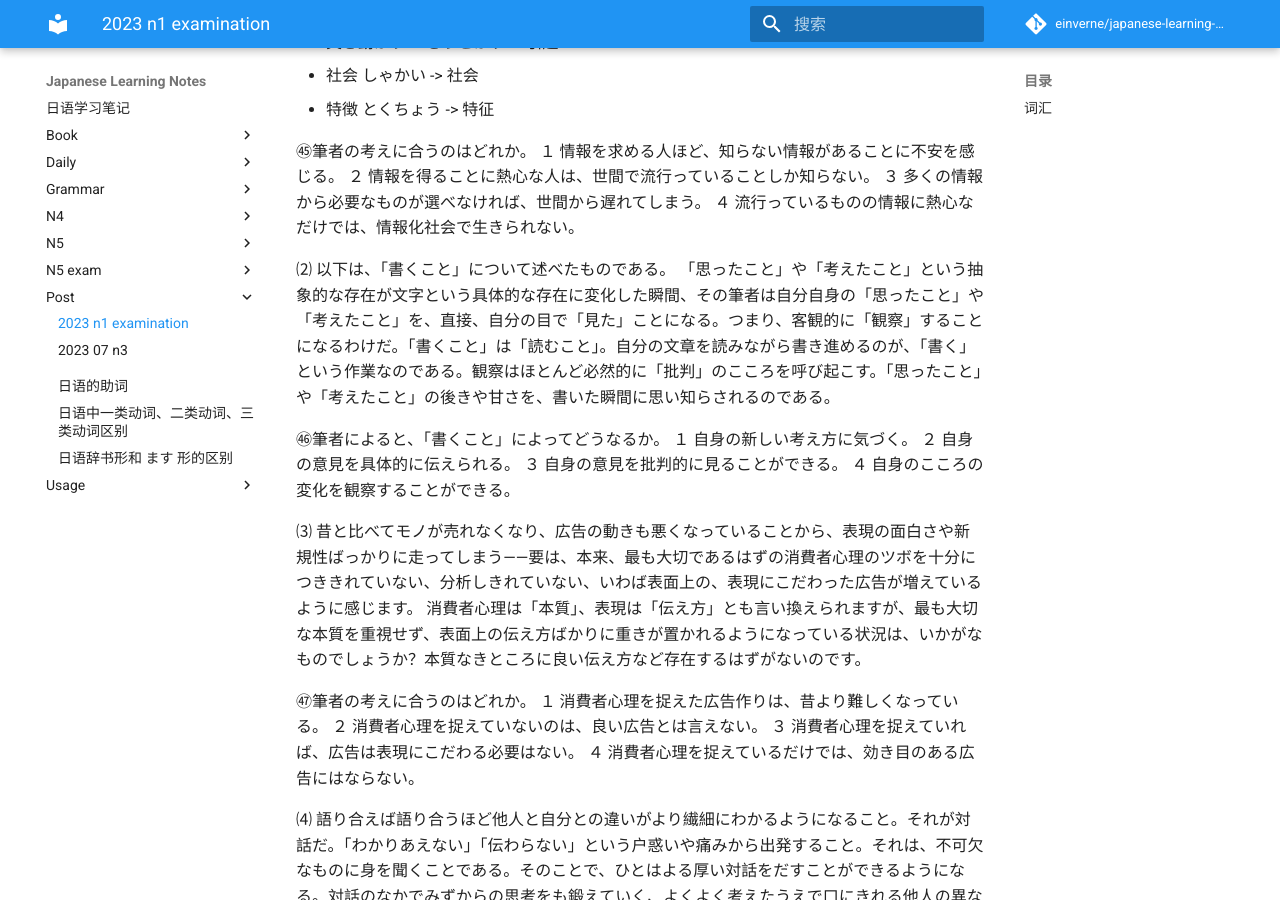
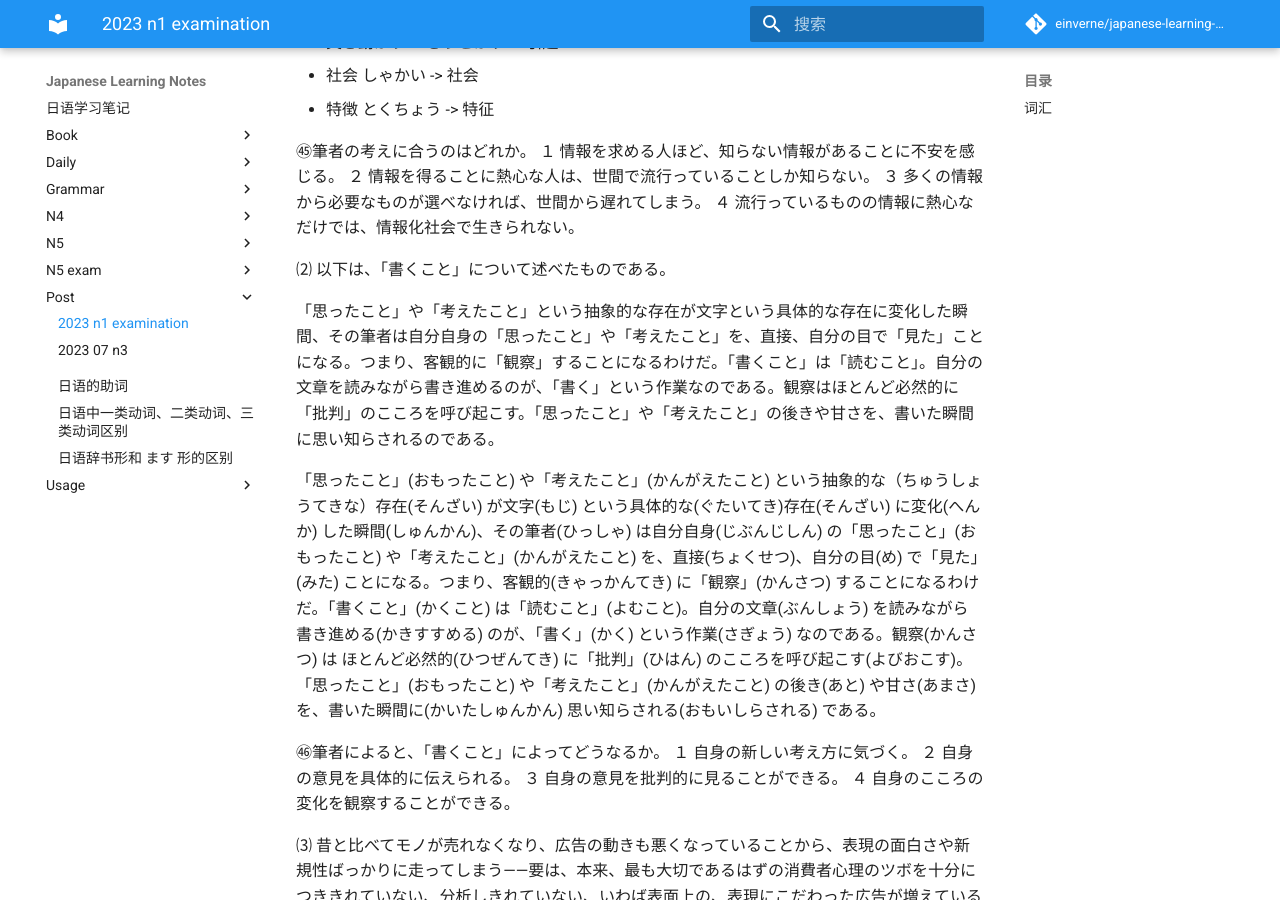
Before and after one commit to einverne/japanese-learning-notes, an MkDocs documentation site: the page built from docs/post/2023-07-n1.md, in a window 1280 px wide and 900 px high, scrolled down 15275 px. Built offline with MkDocs 1.6.1 and Material for MkDocs 9.7.7, drawn with Linux system fonts in a browser that asks for light colours; comment, search, counter and statistics services are not loaded; some of the changed text lies outside the part shown.

Commit message:
feat: update n1

```diff
--- a/docs/post/2023-07-n1.md
+++ b/docs/post/2023-07-n1.md
@@ -496,7 +496,13 @@
 
 ⑵
 以下は、「書くこと」について述べたものである。
+
 「思ったこと」や「考えたこと」という抽象的な存在が文字という具体的な存在に変化した瞬間、その筆者は自分自身の「思ったこと」や「考えたこと」を、直接、自分の目で「見た」ことになる。つまり、客観的に「観察」することになるわけだ。「書くこと」は「読むこと」。自分の文章を読みながら書き進めるのが、「書く」という作業なのである。観察はほとんど必然的に「批判」のこころを呼び起こす。「思ったこと」や「考えたこと」の後きや甘さを、書いた瞬間に思い知らされるのである。
+
+「思ったこと」(おもったこと) や「考えたこと」(かんがえたこと) という抽象的な（ちゅうしょうてきな）存在(そんざい) が文字(もじ) という具体的な(ぐたいてき)存在(そんざい) に変化(へんか) した瞬間(しゅんかん)、その筆者(ひっしゃ) は自分自身(じぶんじしん) の「思ったこと」(おもったこと) や「考えたこと」(かんがえたこと) を、直接(ちょくせつ)、自分の目(め) で「見た」(みた) ことになる。つまり、客観的(きゃっかんてき) に「観察」(かんさつ) することになるわけだ。「書くこと」(かくこと) は「読むこと」(よむこと)。自分の文章(ぶんしょう) を読みながら 書き進める(かきすすめる) のが、「書く」(かく) という作業(さぎょう) なのである。観察(かんさつ) は ほとんど必然的(ひつぜんてき) に「批判」(ひはん) のこころを呼び起こす(よびおこす)。「思ったこと」(おもったこと) や「考えたこと」(かんがえたこと) の後き(あと) や甘さ(あまさ) を、書いた瞬間に(かいたしゅんかん) 思い知らされる(おもいしらされる) である。
+
+
+
 
 ㊻筆者によると、「書くこと」によってどうなるか。
 １ 自身の新しい考え方に気づく。
@@ -528,7 +534,57 @@
 （１）
 「常識（じょうしき）を疑ってみる」ということ、実はそれが学問の始まりでもあります。勉強が「強いて勉める」という受動的な側面を持つものであるならば、学問は「問うで学ぶ」ことであり、極めて能動的な行為です。自ら主体的な行為として問うことを通して、常識とされてきたものの見方を疑い、それを少しずらすなどして、別の見方を見出そうとしていきます。学問の「正解」はひとつとは限りません。学ぶこととは、単純に知識を増やすということではなく、ましてやテストで覚えたことを吐き出すことでもなく、それを自分のものとして再編成していくことであり、さらに言えば自分の物差しが変わり、自分自身が変わっていくことなのです。そして、思いがけない大発見や、独創的なアイデアが生まれるかもしれません。
 
+「常識（じょうしき）を疑ってみる（うたがってみる）」ということ、実（じつ）は それが学問（がくもん）の始まり でもあります。勉強が「強いて勉める（しいてつとめる）」という 受動的(じゅどうてき)な 側面（そくめん）を持つものであるならば、学問（がくもん）は「問うで学ぶ（とうで まなぶ）」ことであり、極めて（きわめて）能動的（のうどうてき）な 行為（こうい）です。自ら（みずから）主体的（しゅたいてき）な行為（しゅたいてきなこうい）として問う（とう）ことを通して（とおして）、常識（じょうしき）とされてきたものの見方（みかた）を疑い（うたがい）、それを少し（すこし）**ずらす**などして、別（べつ）の見方（みかた）を見出（みだ）そうとしていきます。学問の「正解（せいかい）」は ひとつ とは 限り（かぎり）ません。学ぶこととは、単純（たんじゅん）に 知識（ちしき）を増やす（ふやす）という ことではなく、ましてや(更不用说) テストで 覚え（おぼえ）たことを吐き出す（はきだす）ことでもなく、それを自分のものとして再編成（さいせいびん）していくことであり、さらに言えば自分の物差し（ものさし）が変わり、自分自身（じぶんじしん）が変わっていくことなのです。そして、思いがけない大発見（だいはっけん）や、独創的なアイデア（どくそうてきなアイディア）が生まれるかもしれません。
+
+质疑常識，其实，这才是学问的开端。如果学习是一种被迫的努力，那么学问就是通过提问来学习，是一种极其主动的行为。通过主动地探究和质疑，我们能够打破对“常識”的固有认知，从不同的角度看待问题，从而发现新的可能性。学问没有唯一的“正解”。学习不仅仅是简单地增加知识，更不是将在考试中记住的知识复述出来，而是将所学知识转化为自身理解，形成独特的认知体系。在这个过程中，我们的思维方式也会随之改变，个人也会得到成长。最终，或许会孕育出意想不到的大发现或独创性的想法。
+
+
+
 「歌う」という言葉は、通常は否定的な意味で使われます。「人を疑う」と言えば、普通はその人を信用しないというのと同義なわけです。私も、人を疑って生きるよりも、できるだけ人を信じて生きていたいと思っています。しかし、世の中で当たり前とされている事柄を「疑う」ことが必要な時もあります。「常識だから」という一言で目を閉ざし、それに安易に取り込まれてしまうことなく、そこを少しずらしたところに面白いことを見出していくために。それは、何事も信用しないというような厭世的な生き方に讃がるのでなく、むしろ創造的で豊かな世界を紡ぎだしていくための、積極的な営みなのです。
+
+- 常識 じょうしき -> 常识
+- 疑う うたがう    -> 怀疑
+- 学问 がくもん -> 学问
+- 强いる しいる -> 强迫
+- 勉める つとめる -> 努力，竭力
+- 受動 じゅどう -> 被动
+- 側面 そくめん -> 侧面
+- 問う とう -> 问
+- 学ぶ まなぶ -> 学习
+- 極めて きわめて -> 极其
+- 能動 のうどう  -> 能動，主动
+- 自ら みずから -> 自己
+- 主体 しゅたい -> 主体
+- ずらす -> 挪动
+- 見方 みかた -> 观点
+- 見出す みだす -> 发现
+
+
+- ましてや -> 更何况
+- 吐き出す はきだす -> 吐出
+- へんせい -> 编成，组成
+- ものさし -> 尺度
+- 思いがけない おもいがけない -> 意想不到的
+- どくそう 独創 -> 独创
+
+- 単純 たんじゅん -> 简单
+- 況してや ましてや -> 更何况
+- 吐き出す はきだす -> 吐出
+- 編成 へんせい -> 编成
+- 物差し ものさし -> 尺度
+- 思いがけない おもいがけない -> 意想不到的
+- 独創 どくそう -> 独创
+- 同義 どうぎ -> 同义
+- 世の中 よのなか -> 世界，世間
+- 事柄 ことがら -> 事情
+- 閉ざす とざす -> 关闭
+- 取り込む とりこむ -> 拿进来， 忙乱
+- 何事 なにごと -> 什么事
+- 厭世 えんせい -> 厌世
+- 讃する さんする -> 赞同
+- 紡ぎ出す つむぎだす -> 编织出
+- 営み いとなみ -> 活动
+- 見出す みだす -> 发现
 
 49 筆者によると、学問とはどのような行為か
 １．「正解」を求めて、自ら主体的に問い続けていく行為である。
```
